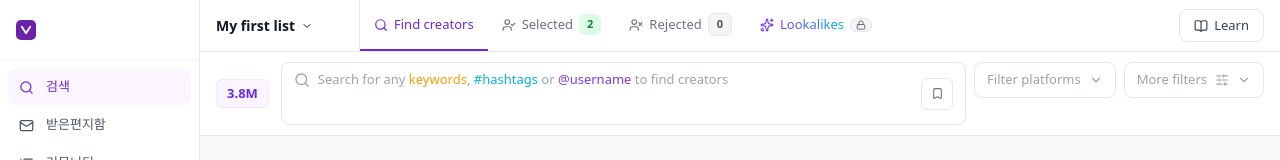
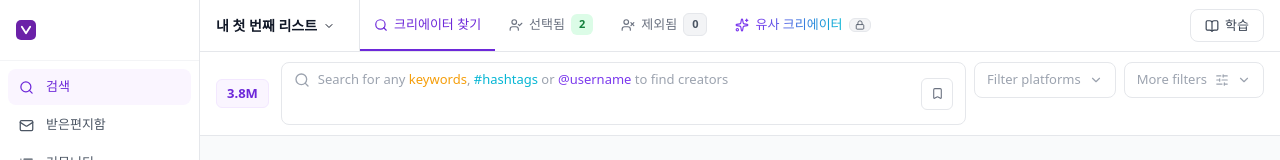
Before and after one commit to cohetelab/WEDNESDAY, a Next.js app: page /lists in a window 1280 px wide. Shown: the top 160 px of the page. Built offline with nearby package versions, Linux system fonts and the light colour scheme; a web font is replaced by a local one.

Commit message:
feat(korean): translate Topbar

```diff
--- a/components/lists/Topbar.tsx
+++ b/components/lists/Topbar.tsx
@@ -12,7 +12,7 @@ interface TopbarProps {
 
 export default function Topbar({ activeTab, onTabChange }: TopbarProps) {
   const [listOpen, setListOpen] = useState(false)
-  const [listName, setListName] = useState('My first list')
+  const [listName, setListName] = useState('내 첫 번째 리스트')
   const listWrapRef = useRef<HTMLDivElement>(null)
 
   const tabs: {
@@ -23,10 +23,10 @@ export default function Topbar({ activeTab, onTabChange }: TopbarProps) {
     locked?: boolean
     gradient?: boolean
   }[] = [
-    { key: 'find',       Icon: Search,    label: 'Find creators' },
-    { key: 'selected',   Icon: UserCheck, label: 'Selected',  badge: 2 },
-    { key: 'rejected',   Icon: UserX,     label: 'Rejected',  badge: 0 },
-    { key: 'lookalikes', Icon: Sparkles,  label: 'Lookalikes', locked: true, gradient: true },
+    { key: 'find',       Icon: Search,    label: '크리에이터 찾기' },
+    { key: 'selected',   Icon: UserCheck, label: '선택됨',  badge: 2 },
+    { key: 'rejected',   Icon: UserX,     label: '제외됨',  badge: 0 },
+    { key: 'lookalikes', Icon: Sparkles,  label: '유사 크리에이터', locked: true, gradient: true },
   ]
 
   return (
@@ -83,7 +83,7 @@ export default function Topbar({ activeTab, onTabChange }: TopbarProps) {
         <div className="w-topbar__actions">
           <button className="w-btn w-btn--default">
             <BookOpen size={14} />
-            <span style={{ marginLeft: '6px' }}>Learn</span>
+            <span style={{ marginLeft: '6px' }}>학습</span>
           </button>
         </div>
       </div>
```
